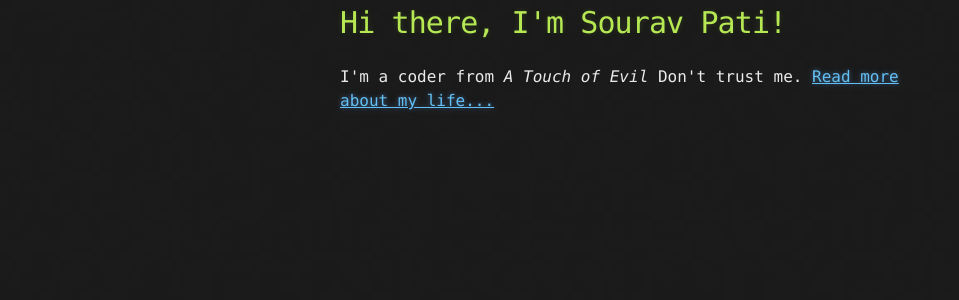
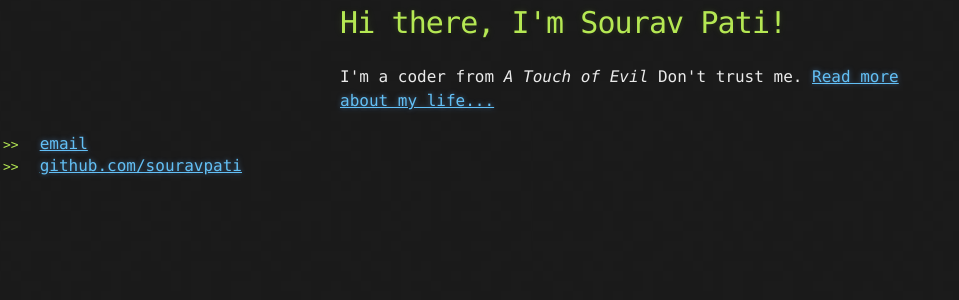
Before and after one commit to souravpati/souravpati.github.io, a Jekyll site: the page built from index.html, in a window 1280 px wide. Shown: the top 300 px of the page, without its empty margins (0-959 px from the left). Built offline with Jekyll 4.4.1, drawn with Linux system fonts in a browser that asks for light colours.

Commit message:
Update default.html

```diff
--- a/_layouts/default.html
+++ b/_layouts/default.html
@@ -18,6 +18,13 @@
       </section>
     </div>
 
+    <footer>
+	    		<ul>
+	        		<li><a href="mailto:sourav.vky@gmail.com">email</a></li>
+        		<li><a href="https://github.com/souravpati">github.com/souravpati</a></li>
+				</ul>
+			</footer>
+
     {% if site.google_analytics %}
       <script type="text/javascript">
         (function(i,s,o,g,r,a,m){i['GoogleAnalyticsObject']=r;i[r]=i[r]||function(){
```
